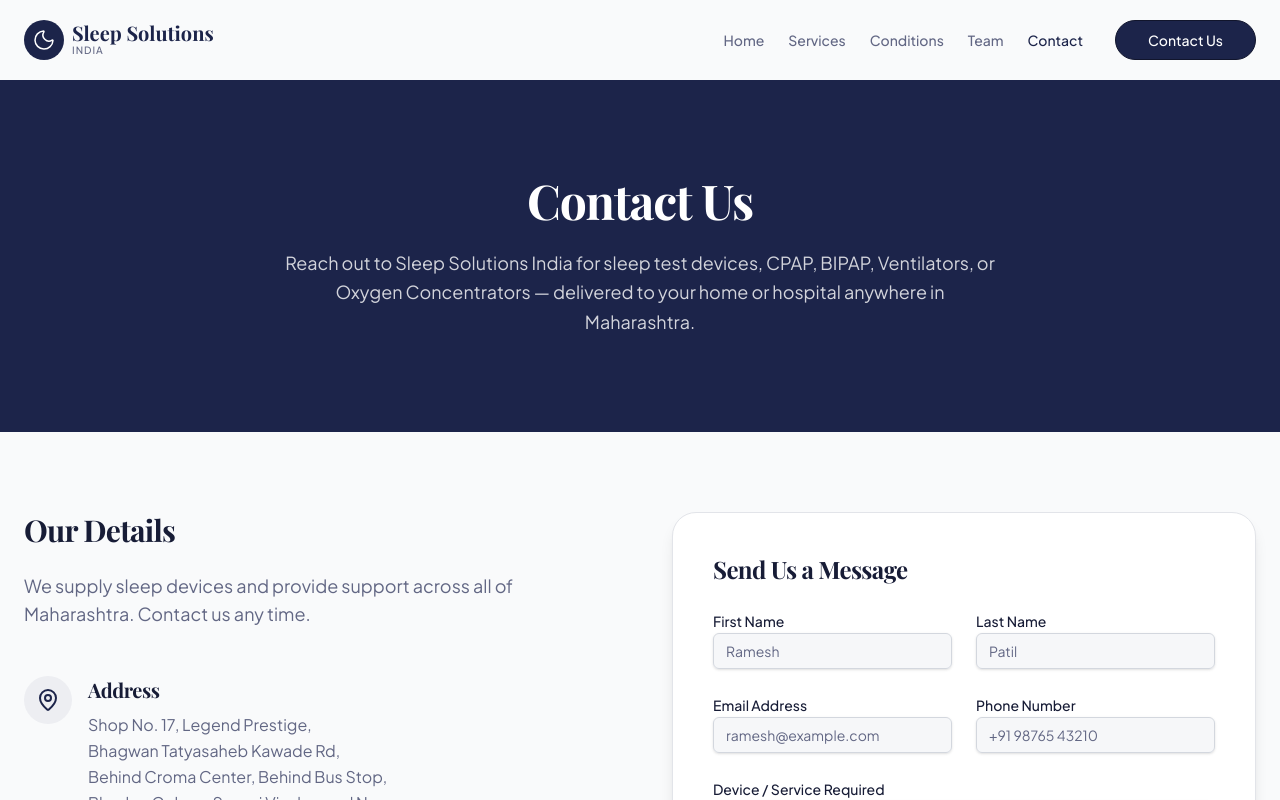
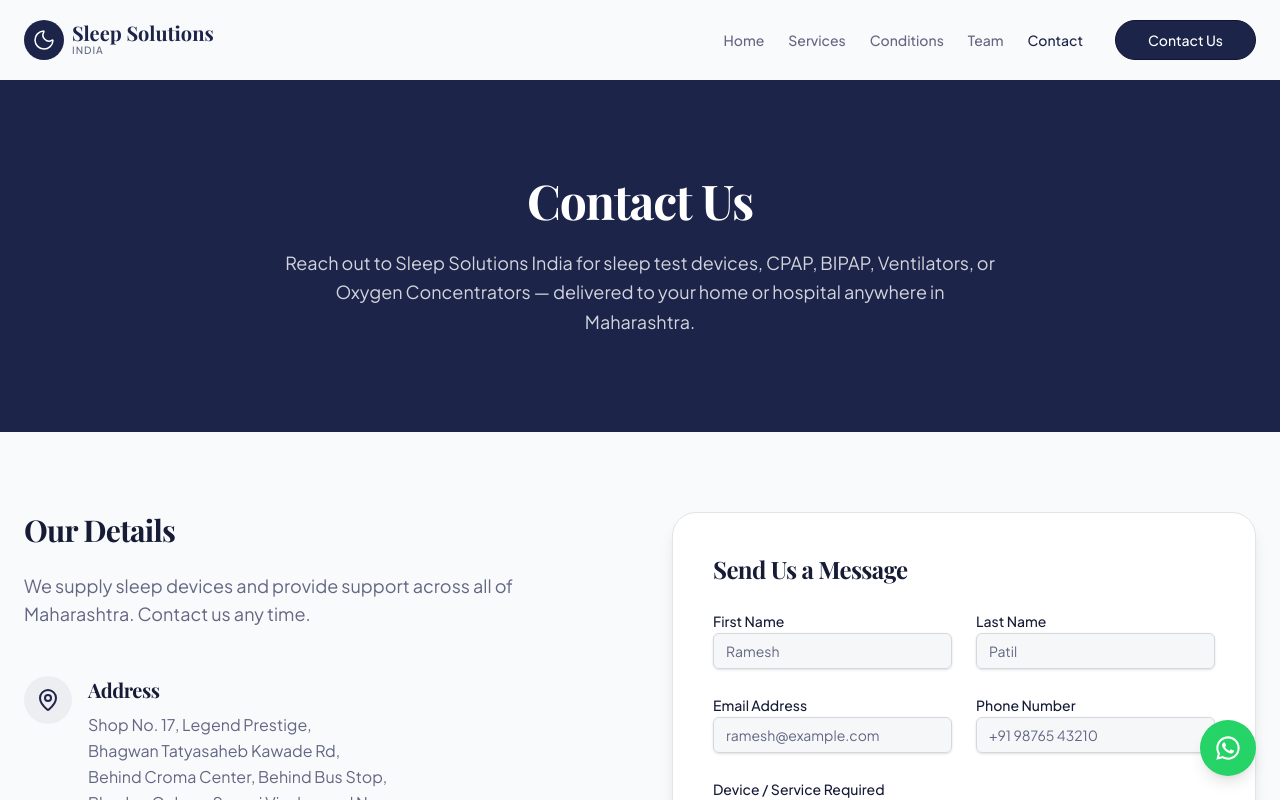
Before and after one commit to iam-rishab07/Sleep-Solutions-Design, a React (Vite) app: page /contact in a window 1280 px wide. Shown: the top 800 px of the page. Built offline with nearby package versions, Linux system fonts and the light colour scheme; a web font is replaced by a local one.

Commit message:
feat: add floating WhatsApp button (+91 7276850801)
Fixed bottom-right button on every page with pulse animation,
hover tooltip "Chat with us", and pre-filled message.

```diff
--- a/src/App.tsx
+++ b/src/App.tsx
@@ -1,10 +1,13 @@
-import { Switch, Route } from "wouter";
+import { Switch, Route, Router as WouterRouter } from "wouter";
 import { QueryClient, QueryClientProvider } from "@tanstack/react-query";
 import { Toaster } from "@/components/ui/toaster";
 import { TooltipProvider } from "@/components/ui/tooltip";
 import NotFound from "@/pages/not-found";
 import { Navbar } from "@/components/layout/navbar";
 import { Footer } from "@/components/layout/footer";
+import { WhatsAppButton } from "@/components/ui/whatsapp-button";
+
+// Page imports
 import Home from "@/pages/home";
 import Services from "@/pages/services";
 import Conditions from "@/pages/conditions";
@@ -28,17 +31,22 @@
         </Switch>
       </main>
       <Footer />
+      <WhatsAppButton />
     </div>
   );
 }
 
-export default function App() {
+function App() {
   return (
     <QueryClientProvider client={queryClient}>
       <TooltipProvider>
-        <Router />
+        <WouterRouter base={import.meta.env.BASE_URL.replace(/\/$/, "")}>
+          <Router />
+        </WouterRouter>
         <Toaster />
       </TooltipProvider>
     </QueryClientProvider>
   );
 }
+
+export default App;
--- /dev/null
+++ b/src/components/ui/whatsapp-button.tsx
@@ -0,0 +1,55 @@
+import { useState } from "react";
+
+const WHATSAPP_NUMBER = "917276850801";
+const WHATSAPP_MESSAGE = "Hello! I'm interested in Sleep Solutions India's devices. Please help me.";
+
+export function WhatsAppButton() {
+  const [hovered, setHovered] = useState(false);
+
+  const url = `https://wa.me/${WHATSAPP_NUMBER}?text=${encodeURIComponent(WHATSAPP_MESSAGE)}`;
+
+  return (
+    <a
+      href={url}
+      target="_blank"
+      rel="noopener noreferrer"
+      aria-label="Chat with us on WhatsApp"
+      data-testid="whatsapp-button"
+      onMouseEnter={() => setHovered(true)}
+      onMouseLeave={() => setHovered(false)}
+      className="fixed bottom-6 right-6 z-50 flex items-center gap-3 group"
+    >
+      {/* Tooltip label */}
+      <span
+        className={`
+          bg-white text-gray-800 text-sm font-medium px-3 py-1.5 rounded-full shadow-md
+          border border-gray-100 whitespace-nowrap
+          transition-all duration-300 ease-out
+          ${hovered ? "opacity-100 translate-x-0" : "opacity-0 translate-x-2 pointer-events-none"}
+        `}
+      >
+        Chat with us
+      </span>
+
+      {/* Button */}
+      <div className="relative">
+        {/* Pulse ring */}
+        <span className="absolute inset-0 rounded-full bg-[#25D366] animate-ping opacity-30" />
+        <div
+          className="relative w-14 h-14 rounded-full bg-[#25D366] shadow-lg flex items-center justify-center
+                     hover:scale-110 transition-transform duration-200 active:scale-95"
+        >
+          {/* WhatsApp SVG icon */}
+          <svg
+            viewBox="0 0 32 32"
+            fill="white"
+            xmlns="http://www.w3.org/2000/svg"
+            className="w-7 h-7"
+          >
+            <path d="M16.002 2.667C8.637 2.667 2.667 8.636 2.667 16c0 2.354.627 4.588 1.72 6.523L2.667 29.333l6.98-1.696A13.28 13.28 0 0 0 16.002 29.333C23.364 29.333 29.333 23.364 29.333 16c0-7.364-5.969-13.333-13.331-13.333Zm0 24.267a11.008 11.008 0 0 1-5.613-1.537l-.402-.238-4.143 1.006 1.045-3.998-.262-.42A10.935 10.935 0 0 1 5.001 16c0-6.066 4.935-11 11.001-11 6.065 0 11 4.934 11 11s-4.935 11-11 11Zm6.033-8.23c-.33-.166-1.955-.964-2.258-1.073-.303-.11-.523-.166-.743.166-.22.331-.854 1.073-1.047 1.293-.192.22-.385.248-.715.083-.33-.166-1.394-.514-2.656-1.638-.982-.875-1.645-1.955-1.838-2.285-.192-.33-.021-.509.145-.674.149-.148.33-.386.495-.579.166-.193.22-.331.33-.552.11-.22.055-.413-.028-.579-.083-.165-.743-1.792-1.018-2.454-.268-.644-.54-.557-.743-.567l-.633-.011c-.22 0-.578.083-.88.413-.303.33-1.155 1.128-1.155 2.751s1.183 3.192 1.348 3.413c.165.22 2.328 3.556 5.642 4.987.79.34 1.405.543 1.886.696.792.252 1.513.216 2.082.131.635-.094 1.955-.8 2.23-1.572.276-.772.276-1.434.193-1.572-.082-.138-.302-.22-.633-.386Z" />
+          </svg>
+        </div>
+      </div>
+    </a>
+  );
+}
```
